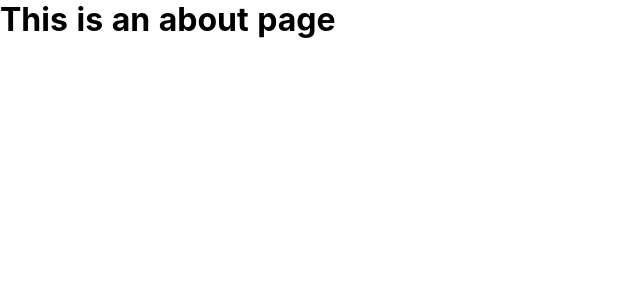
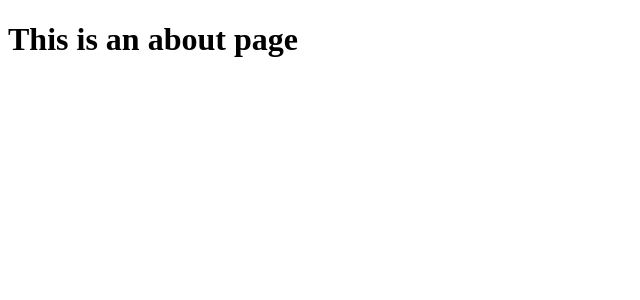
Before and after one commit to resao/vue-nuxt-apollo, a Nuxt app: page /About in a window 1280 px wide. Shown: the top 300 px of the page, without its empty margins (0-640 px from the left). Built offline with nearby package versions, Linux system fonts and the light colour scheme.

Commit message:
Removed guff styling

```diff
--- a/src/layouts/default.vue
+++ b/src/layouts/default.vue
@@ -3,45 +3,3 @@
     <nuxt/>
   </div>
 </template>
-
-<style>
-html {
-  font-family: "Source Sans Pro", -apple-system, BlinkMacSystemFont, "Segoe UI", Roboto, "Helvetica Neue", Arial, sans-serif;
-  font-size: 16px;
-  word-spacing: 1px;
-  -ms-text-size-adjust: 100%;
-  -webkit-text-size-adjust: 100%;
-  -moz-osx-font-smoothing: grayscale;
-  -webkit-font-smoothing: antialiased;
-  box-sizing: border-box;
-}
-*, *:before, *:after {
-  box-sizing: border-box;
-  margin: 0;
-}
-.button--green {
-  display: inline-block;
-  border-radius: 4px;
-  border: 1px solid #3b8070;
-  color: #3b8070;
-  text-decoration: none;
-  padding: 10px 30px;
-}
-.button--green:hover {
-  color: #fff;
-  background-color: #3b8070;
-}
-.button--grey {
-  display: inline-block;
-  border-radius: 4px;
-  border: 1px solid #35495e;
-  color: #35495e;
-  text-decoration: none;
-  padding: 10px 30px;
-  margin-left: 15px;
-}
-.button--grey:hover {
-  color: #fff;
-  background-color: #35495e;
-}
-</style>
```
